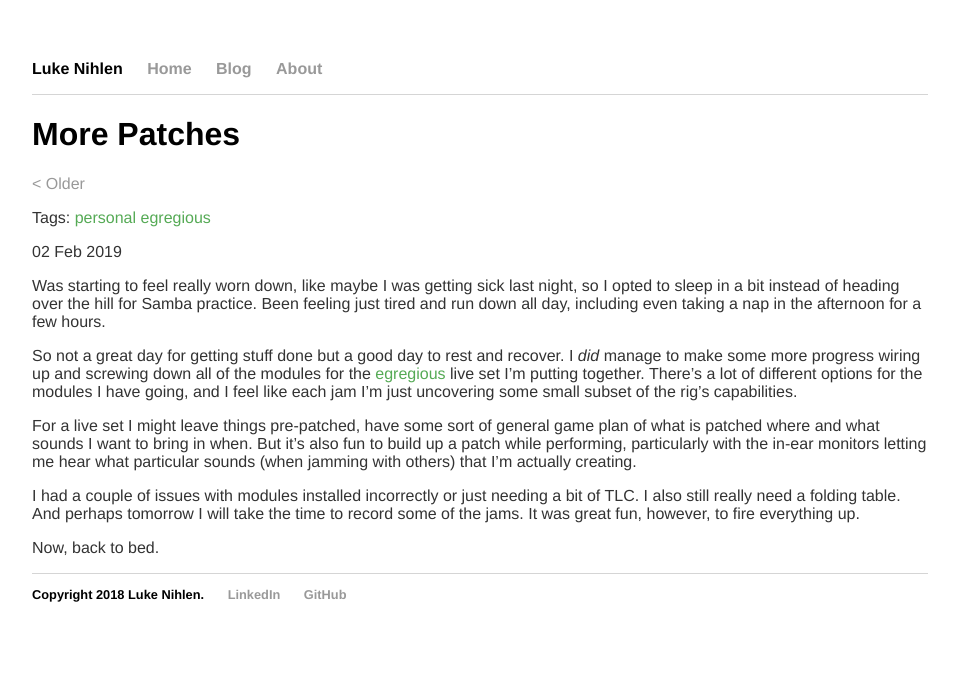
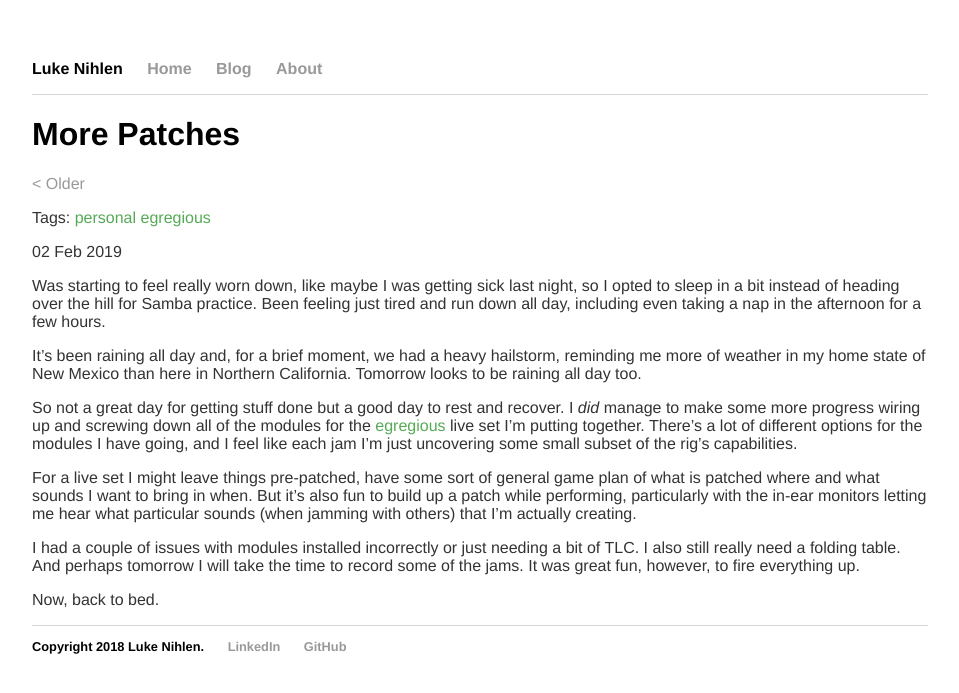
Before and after one commit to lnihlen/lnihlen.github.io, a Jekyll site: the page built from _posts/2019-02-02-more-patches.md, in a window 1280 px wide. Shown: the top 693 px of the page, without its empty margins (160-1119 px from the left). Built offline with Jekyll 4.4.1, drawn with Linux system fonts in a browser that asks for light colours.

```diff
--- a/_posts/2019-02-02-more-patches.md
+++ b/_posts/2019-02-02-more-patches.md
@@ -9,6 +9,10 @@ Was starting to feel really worn down, like maybe I was getting sick last night,
 so I opted to sleep in a bit instead of heading over the hill for Samba practice.
 Been feeling just tired and run down all day, including even taking a nap in
 the afternoon for a few hours.
+
+It's been raining all day and, for a brief moment, we had a heavy hailstorm,
+reminding me more of weather in my home state of New Mexico than here in
+Northern California. Tomorrow looks to be raining all day too.
 
 So not a great day for getting stuff done but a good day to rest and recover. I
 *did* manage to make some more progress wiring up and screwing down all of the
```
